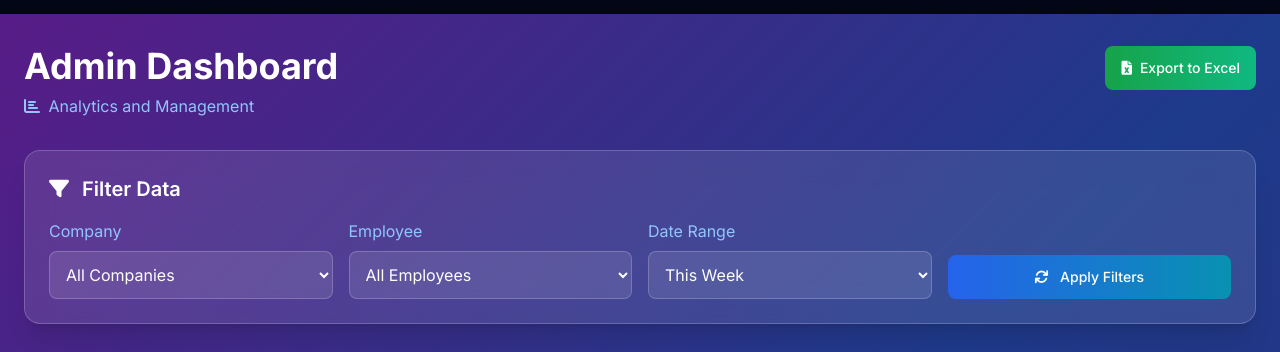
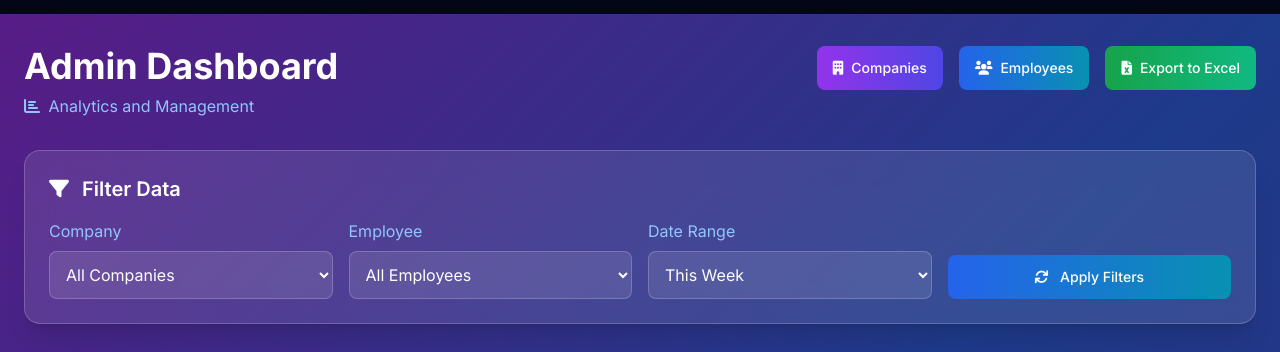
Before and after one commit to ardzix/employee_daily_activity, a Django app: page /dashboard/admin/ in a window 1280 px wide. Shown: the part 66-418 px from the top of the page. Run offline with Django 5.2, Linux system fonts and the light colour scheme; the visitor is signed in with stand-in values (Sample User, id 1); data comes from the database, SQL or seed files in the repository; data that the repository does not hold is empty; some libraries are stand-ins or nearby versions.

Commit message:
modif: add company & employee button at admin dashboard

```diff
--- a/templates/dashboard/admin_dashboard.html
+++ b/templates/dashboard/admin_dashboard.html
@@ -17,6 +17,19 @@
                 </p>
             </div>
 
+            <div class="flex space-x-4">
+                <!-- Tombol Company -->
+                <a href="{% url 'employee:company_list' %}" class="bg-gradient-to-r from-purple-600 to-indigo-600 hover:from-purple-700 hover:to-indigo-700 text-white py-3 px-4 rounded-lg text-sm font-medium hover:shadow-lg transition-all duration-300 flex items-center">
+                    <i class="fas fa-building mr-2"></i>
+                    Companies
+                </a>
+
+                <!-- Tombol Employee -->
+                <a href="{% url 'employee:employee_list' %}" class="bg-gradient-to-r from-blue-600 to-cyan-600 hover:from-blue-700 hover:to-cyan-700 text-white py-3 px-4 rounded-lg text-sm font-medium hover:shadow-lg transition-all duration-300 flex items-center">
+                    <i class="fas fa-users mr-2"></i>
+                    Employees
+                </a>
+
                 <!-- Tombol Export Excel -->
                 <form method="GET" action="{% url 'dashboard:export_admin_dashboard' %}">
                     <input type="hidden" name="company" value="{{ selected_company }}">
@@ -27,6 +40,7 @@
                         Export to Excel
                     </button>
                 </form>
+            </div>
         </div>
 
         <!-- Filters -->
@@ -75,6 +89,8 @@
                         Apply Filters
                     </button>
                 </div>
+
+
             </form>
         </div>
 
```
Lines whose indentation alone changed are shown as unchanged.
